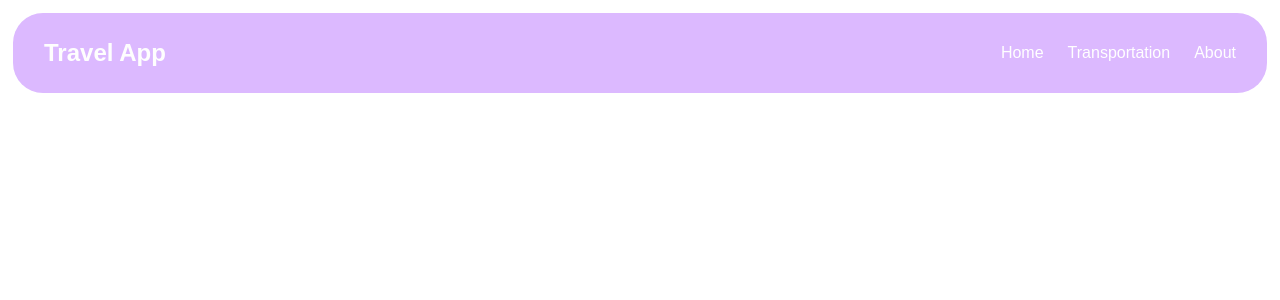
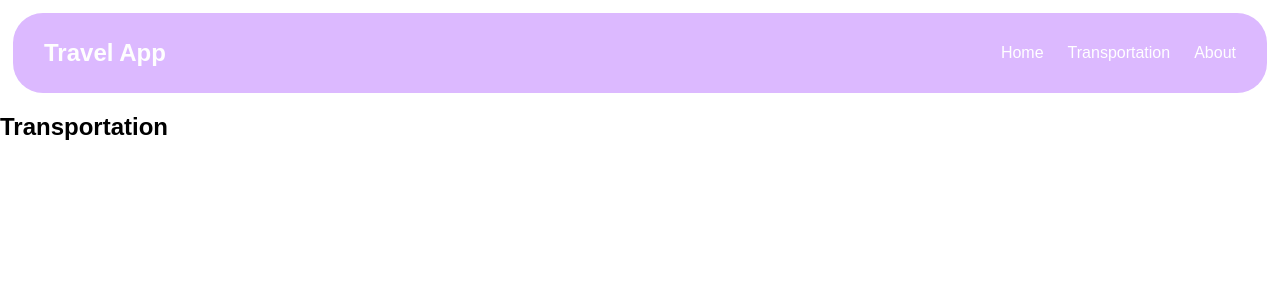
Before and after one commit to MehekB/Travel-App-IH25, a React (Create React App) app in the folder travel-app/: page /transportation in a window 1280 px wide. Shown: the top 300 px of the page. Built offline with nearby package versions, Linux system fonts and the light colour scheme.

Commit message:
Added reusable navbar to route to different pages

```diff
--- a/travel-app/package.json
+++ b/travel-app/package.json
@@ -6,6 +6,7 @@
     "cra-template": "1.2.0",
     "react": "^19.0.0",
     "react-dom": "^19.0.0",
+    "react-router-dom": "^7.1.3",
     "react-scripts": "5.0.1",
     "web-vitals": "^4.2.4"
   },
--- a/travel-app/src/App.js
+++ /dev/null
@@ -1,18 +0,0 @@
-import './App.css';
-
-function App() {
-  return (
-    <div className="App">
-      <nav className="navbar">
-        <h1 className="logo">Travel App</h1>
-        <ul className="nav-links">
-          <li><a href="#home">Home</a></li>
-          <li><a href="#transportation">Transportation</a></li>
-          <li><a href="#about">About</a></li>
-        </ul>
-      </nav>
-    </div>
-  );
-}
-
-export default App;
--- /dev/null
+++ b/travel-app/src/Navbar.css
@@ -0,0 +1,35 @@
+.navbar {
+    display: flex;
+    justify-content: space-between;
+    align-items: center;
+    background-color: #dcb9ff;
+    border-radius: 30px;
+    padding: 0.5%;
+    color: rgb(254, 254, 254);
+    margin: 1%;
+  }
+
+  .logo {
+    font-size: 1.5rem;
+    font-weight: bold;
+    margin-left: 2%;
+  }
+
+  .nav-links {
+    list-style: none;
+    display: flex;
+    gap: 1.5rem;
+    margin-right: 2%;
+    padding: 0;
+  }
+
+  .nav-links li a {
+    color: white;
+    text-decoration: none;
+    font-size: 1rem;
+    transition: color 0.3s ease;
+  }
+
+  .nav-links li a:hover {
+    color: #8c00ff;
+  }
--- /dev/null
+++ b/travel-app/src/Navbar.js
@@ -0,0 +1,17 @@
+import { Link } from 'react-router-dom';
+import './Navbar.css';
+
+function Navbar() {
+  return (
+    <nav className="navbar">
+      <h1 className="logo">Travel App</h1>
+      <ul className="nav-links">
+        <li><Link to="/">Home</Link></li>
+        <li><Link to="/transportation">Transportation</Link></li>
+        <li><Link to="/about">About</Link></li>
+      </ul>
+    </nav>
+  );
+}
+
+export default Navbar;
--- a/travel-app/src/index.js
+++ b/travel-app/src/index.js
@@ -1,7 +1,7 @@
 import React from 'react';
 import ReactDOM from 'react-dom/client';
 import './index.css';
-import App from './App';
+import App from './pages/App';
 import reportWebVitals from './reportWebVitals';
 
 const root = ReactDOM.createRoot(document.getElementById('root'));
--- /dev/null
+++ b/travel-app/src/pages/About.js
@@ -0,0 +1,5 @@
+function About() {
+    return <h2>About Us</h2>;
+  }
+
+  export default About;
--- /dev/null
+++ b/travel-app/src/pages/App.js
@@ -0,0 +1,22 @@
+import { BrowserRouter as Router, Routes, Route } from 'react-router-dom';
+import Navbar from '../Navbar'; // Import the reusable Navbar
+import './App.css';
+import About from './About';
+import Transportation from './Transportation';
+
+function App() {
+  return (
+    <Router>
+     <div className="App">
+      <Navbar />
+      <Routes>
+        <Route path="/">Home</Route>
+        <Route path="/transportation" element={<Transportation />} />
+        <Route path="/about" element={<About />} />
+      </Routes>
+    </div>
+  </Router>
+  );
+}
+
+export default App;
--- /dev/null
+++ b/travel-app/src/pages/Transportation.js
@@ -0,0 +1,5 @@
+function Transportation() {
+    return <h2>Transportation</h2>;
+  }
+
+  export default Transportation;
```
Also changed, not shown: travel-app/src/pages/App.css (renamed from travel-app/src/App.css), 2 other files (tests, documents, lock files or other folders).
